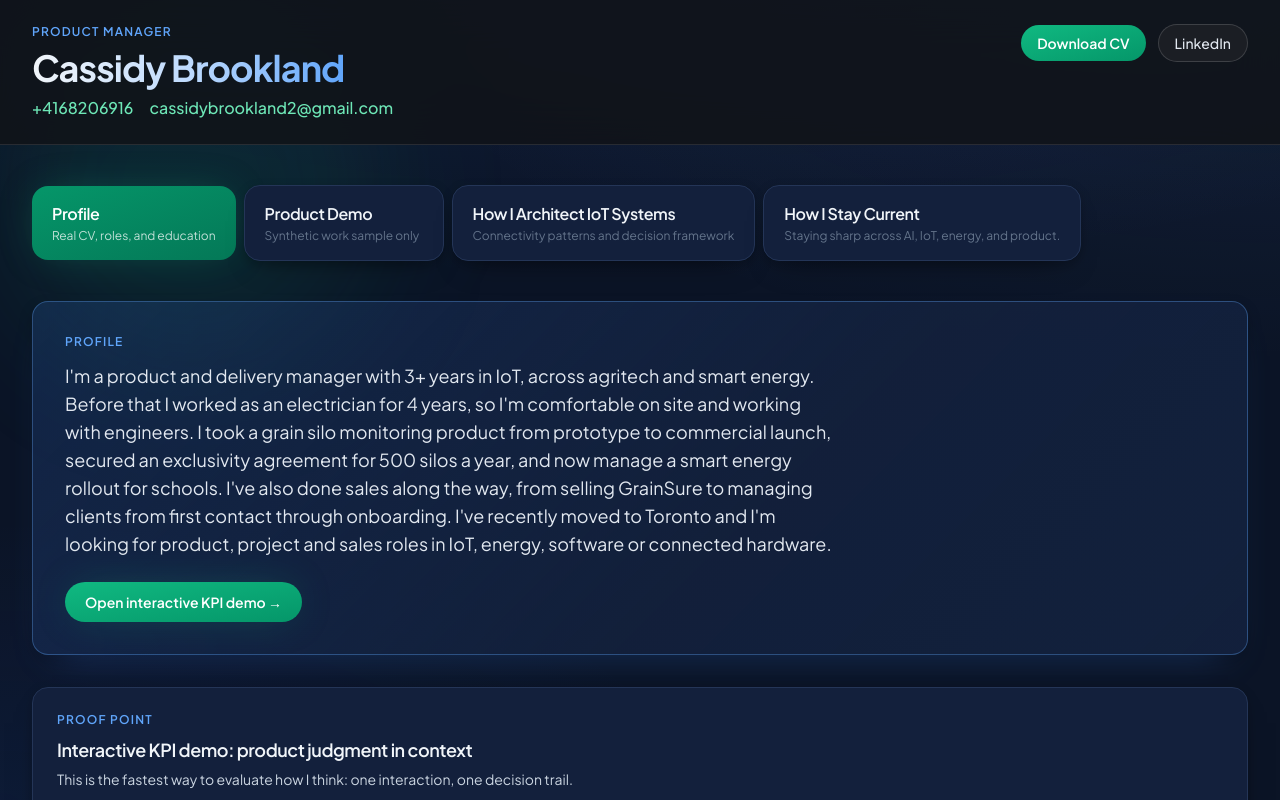
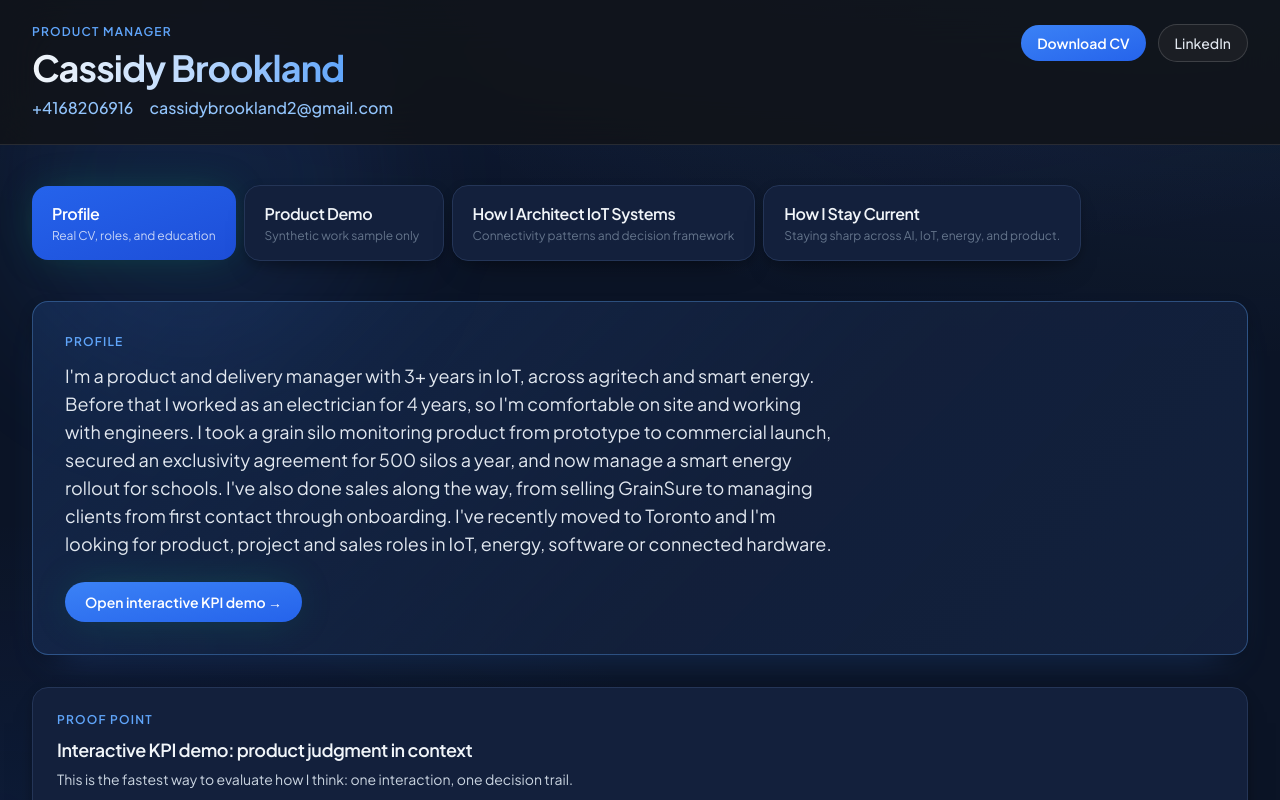
Before and after one commit to cassidybrook/Product-Portfolio-Cassidy-Brookland, a React (Vite) app: page / in a window 1280 px wide. Shown: the top 800 px of the page. Built offline with nearby package versions, Linux system fonts and the light colour scheme.

Commit message:
Change brand colors in tailwind.config.js
Updated brand color palette in Tailwind configuration.

```diff
--- a/tailwind.config.js
+++ b/tailwind.config.js
@@ -4,18 +4,18 @@
   theme: {
     extend: {
       colors: {
-        brand: {
-          50: '#ecfdf5',
-          100: '#d1fae5',
-          200: '#a7f3d0',
-          300: '#6ee7b7',
-          400: '#34d399',
-          500: '#10b981',
-          600: '#059669',
-          700: '#047857',
-          800: '#065f46',
-          900: '#064e3b',
-        },
+       brand: {
+  50: '#eff6ff',
+  100: '#dbeafe',
+  200: '#bfdbfe',
+  300: '#93c5fd',
+  400: '#60a5fa',
+  500: '#3b82f6',
+  600: '#2563eb',
+  700: '#1d4ed8',
+  800: '#1e40af',
+  900: '#1e3a8a',
+},
         accent: {
           cyan: '#22d3ee',
           amber: '#fbbf24',
```
